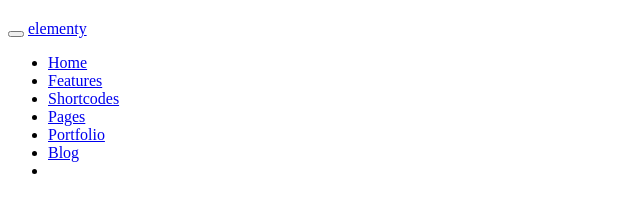
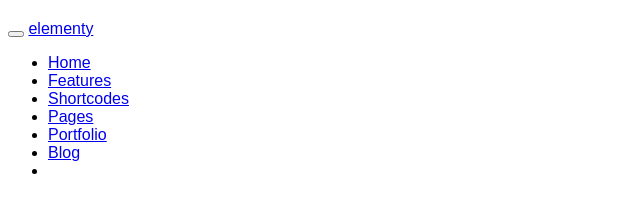
Before and after one commit to annokr/magic-moto, a website built with webpack: page index.html in a window 1280 px wide. Shown: the full height of the page, 0-640 px from the left. Built offline with nearby package versions, Linux system fonts and the light colour scheme; some icons are missing.

Commit message:
change styles

```diff
--- a/css/style.scss
+++ b/css/style.scss
@@ -1,11 +1,10 @@
 body {
-	font-family: sans-sarif;
+  font-family: Arial, sans-sarif;
 }
-
 .header {
-	margin: 20px auto;
-
-	h1 {
-		font-size: 20px;
-	}
+  margin: 20px auto;
 }
+.col-xs-12 {
+	padding-left: 0;
+	padding-right: 0;
+}
```
